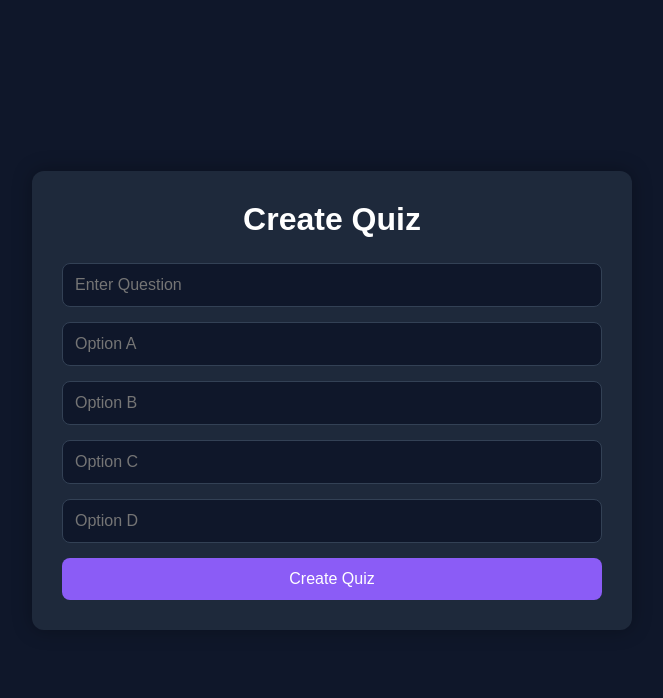
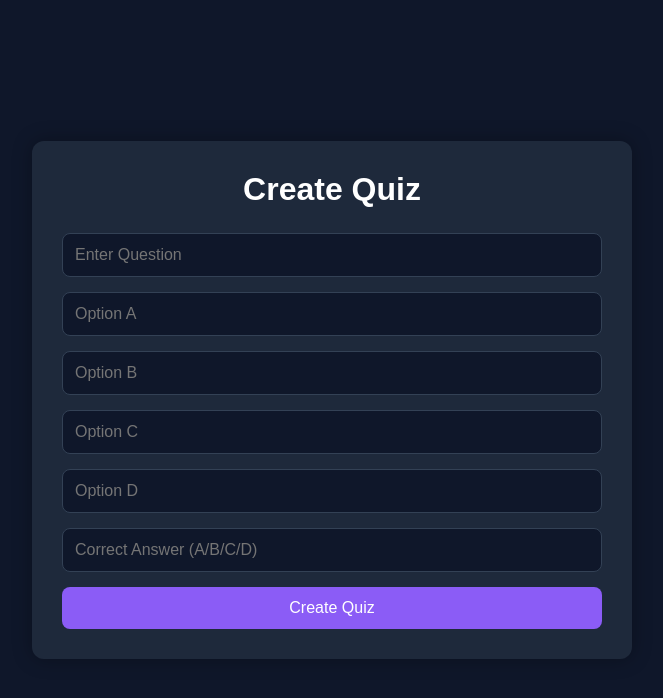
Before and after one commit to dibyeshmohanty1-ctrl/quizmaster-frontend, a React (Vite) app: page /createQuiz in a window 1280 px wide. Shown: the top 698 px of the page, without its empty margins (308-971 px from the left). Built offline with nearby package versions, Linux system fonts and the light colour scheme.

Commit message:
Added correct answer

```diff
--- a/src/pages/Admin/CreateQuiz.jsx
+++ b/src/pages/Admin/CreateQuiz.jsx
@@ -6,16 +6,23 @@ export default function CreateQuiz() {
   const [optionB, setOptionB] = useState("");
   const [optionC, setOptionC] = useState("");
   const [optionD, setOptionD] = useState("");
+  const [correctAnswer, setCorrectAnswer] = useState("");
 
   const handleSubmit = (e) => {
     e.preventDefault();
 
     const quizData = {
       question,
-      options: [optionA, optionB, optionC, optionD],
+      optionA,
+      optionB,
+      optionC,
+      optionD,
+      correctAnswer,
     };
 
     console.log("Quiz Created:", quizData);
+
+    localStorage.setItem("quiz", JSON.stringify(quizData));
 
     alert("Quiz Created Successfully!");
 
@@ -24,6 +31,7 @@ export default function CreateQuiz() {
     setOptionB("");
     setOptionC("");
     setOptionD("");
+    setCorrectAnswer("");
   };
 
   return (
@@ -103,6 +111,15 @@ export default function CreateQuiz() {
             required
           />
 
+          <input
+            type="text"
+            placeholder="Correct Answer (A/B/C/D)"
+            value={correctAnswer}
+            onChange={(e) => setCorrectAnswer(e.target.value)}
+            style={inputStyle}
+            required
+          />
+
           <button type="submit" style={buttonStyle}>
             Create Quiz
           </button>
```
